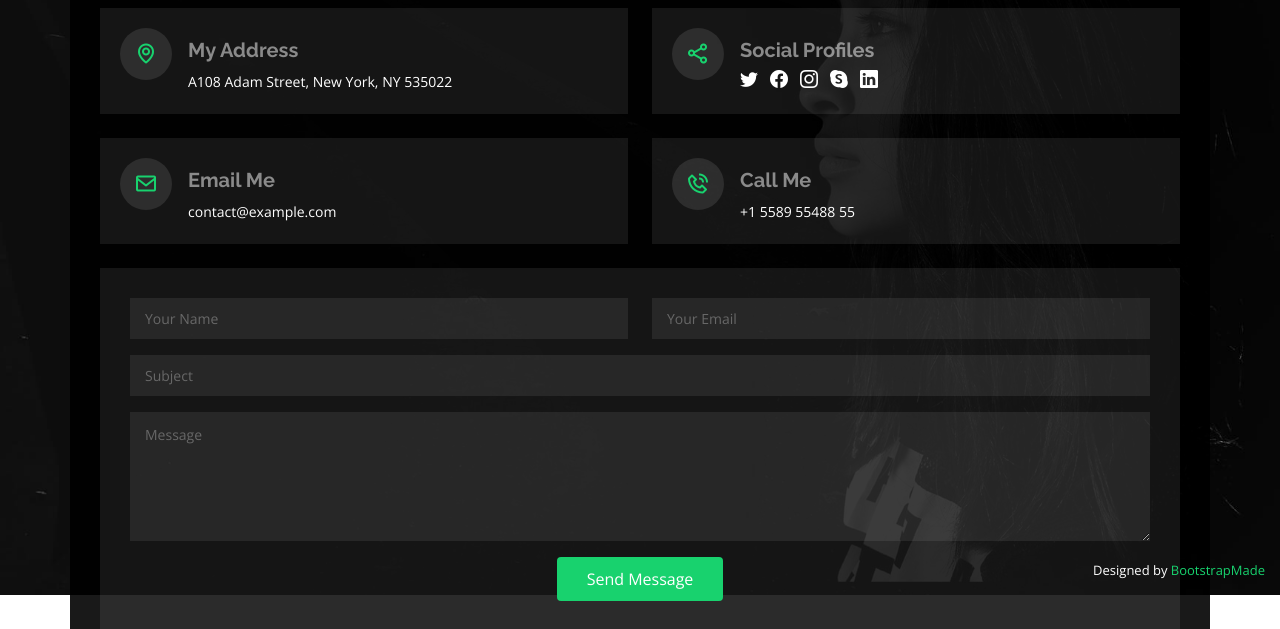
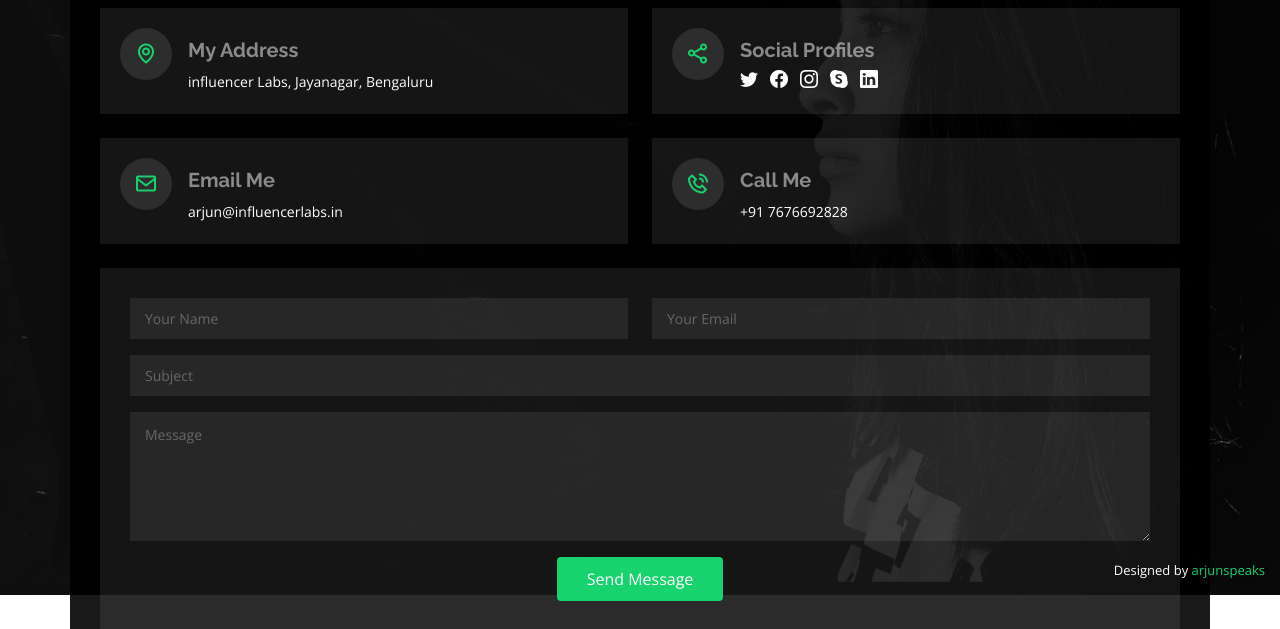
Before and after one commit to arjunsf1811/HOLA, a plain HTML site: page index.html in a window 1280 px wide. Both pictures are taken after a click on the link "Contact". Shown: the part 205-834 px from the top of the page. Drawn offline with nearby package versions, Linux system fonts and the light colour scheme; files whose address does not match are found by name.

Commit message:
Update index.html

```diff
--- a/index.html
+++ b/index.html
@@ -587,7 +587,7 @@
           <div class="info-box">
             <i class="bx bx-map"></i>
             <h3>My Address</h3>
-            <p>A108 Adam Street, New York, NY 535022</p>
+            <p>influencer Labs, Jayanagar, Bengaluru</p>
           </div>
         </div>
 
@@ -609,14 +609,14 @@
           <div class="info-box">
             <i class="bx bx-envelope"></i>
             <h3>Email Me</h3>
-            <p>contact@example.com</p>
+            <p>arjun@influencerlabs.in</p>
           </div>
         </div>
         <div class="col-md-6 mt-4 d-flex align-items-stretch">
           <div class="info-box">
             <i class="bx bx-phone-call"></i>
             <h3>Call Me</h3>
-            <p>+1 5589 55488 55</p>
+            <p>+91 7676692828</p>
           </div>
         </div>
       </div>
@@ -652,7 +652,7 @@
     <!-- You can delete the links only if you purchased the pro version. -->
     <!-- Licensing information: https://bootstrapmade.com/license/ -->
     <!-- Purchase the pro version with working PHP/AJAX contact form: https://bootstrapmade.com/personal-free-resume-bootstrap-template/ -->
-    Designed by <a href="https://bootstrapmade.com/">BootstrapMade</a>
+    Designed by <a href="">arjunspeaks</a>
   </div>
 
   <!-- Vendor JS Files -->
```
